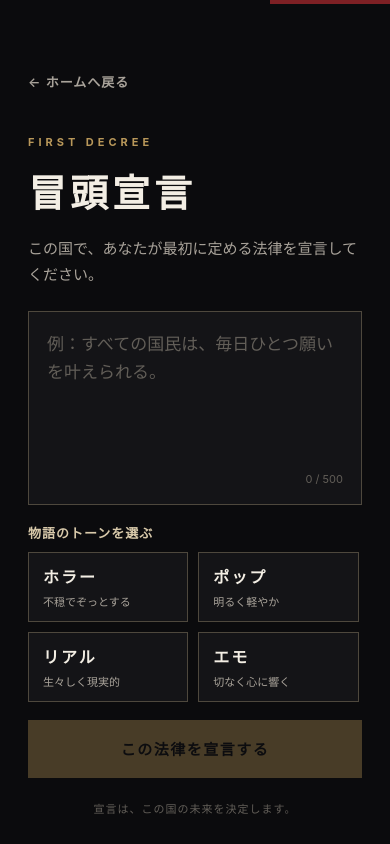
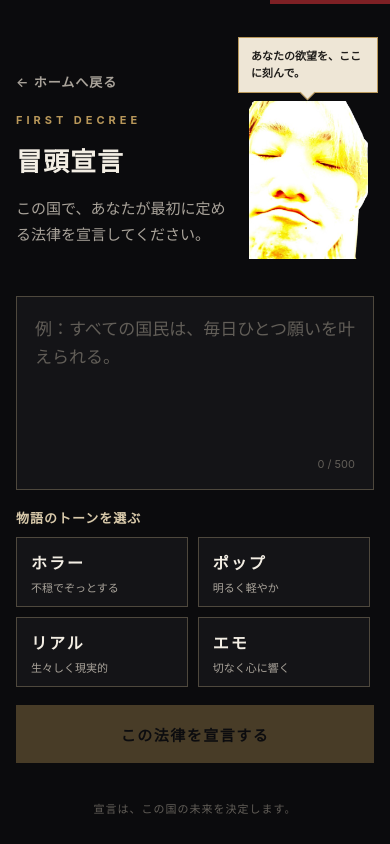
Before and after one commit to 1R0U/Dictator, a React Native app: screen / in a window 390 px wide. Both pictures are taken after a click on the button "新規プレイ". Built offline with nearby package versions, Linux system fonts and the light colour scheme; no server answers.

Commit message:
feat: add random corner characters to entry screens (#77)

```diff
--- /dev/null
+++ b/components/CornerMessenger.js
@@ -0,0 +1,104 @@
+import { useState } from 'react';
+import { Image, StyleSheet, Text, View } from 'react-native';
+
+import { selectRandomIndex } from '../game/checkup';
+
+const CHARACTERS = [
+  {
+    image: require('../assets/corner-oracle.png'),
+    name: '欲望の神託',
+  },
+  {
+    image: require('../assets/corner-executioner.png'),
+    name: '記録の執行人',
+  },
+];
+
+/**
+ * 画面を開いた際に選ばれたキャラクターと一言を見出しの横へ表示する。
+ *
+ * @param {Object} props
+ * @param {boolean} props.compact 狭い画面向けの表示にするか。
+ * @param {string[]} props.messages キャラクターごとの一言。
+ */
+export default function CornerMessenger({ compact, messages }) {
+  const [characterIndex] = useState(() => selectRandomIndex(CHARACTERS.length));
+  const character = CHARACTERS[characterIndex];
+  const message = messages[characterIndex];
+
+  return (
+    <View
+      accessibilityLabel={`${character.name}。「${message}」`}
+      accessible
+      style={[styles.container, compact && styles.compactContainer]}
+    >
+      <View pointerEvents="none" style={[styles.bubble, compact && styles.compactBubble]}>
+        <Text style={styles.message}>{message}</Text>
+        <View pointerEvents="none" style={styles.tail} />
+      </View>
+      <Image
+        accessible={false}
+        resizeMode="contain"
+        source={character.image}
+        style={[styles.image, compact && styles.compactImage]}
+      />
+    </View>
+  );
+}
+
+const styles = StyleSheet.create({
+  container: {
+    position: 'relative',
+    width: 153,
+    marginTop: -12,
+    alignItems: 'center',
+  },
+  compactContainer: {
+    width: 132,
+  },
+  bubble: {
+    position: 'absolute',
+    left: '50%',
+    bottom: '100%',
+    zIndex: 1,
+    width: 160,
+    marginLeft: -80,
+    marginBottom: 8,
+    paddingHorizontal: 12,
+    paddingVertical: 10,
+    borderWidth: 1,
+    borderColor: '#b9985a',
+    backgroundColor: '#eee6d6',
+  },
+  compactBubble: {
+    width: 140,
+    marginLeft: -70,
+  },
+  tail: {
+    position: 'absolute',
+    left: '50%',
+    bottom: -6,
+    width: 11,
+    height: 11,
+    marginLeft: -6,
+    borderRightWidth: 1,
+    borderBottomWidth: 1,
+    borderColor: '#b9985a',
+    backgroundColor: '#eee6d6',
+    transform: [{ rotate: '45deg' }],
+  },
+  message: {
+    color: '#201e1b',
+    fontSize: 11,
+    fontWeight: '800',
+    lineHeight: 17,
+  },
+  image: {
+    width: 153,
+    height: 183,
+  },
+  compactImage: {
+    width: 132,
+    height: 158,
+  },
+});
--- a/components/DeclarationForm.js
+++ b/components/DeclarationForm.js
@@ -9,9 +9,11 @@ import {
   StyleSheet,
   Text,
   TextInput,
+  useWindowDimensions,
   View,
 } from 'react-native';
 
+import CornerMessenger from './CornerMessenger';
 import { TONES, canStartDeclaration } from '../game/declaration';
 
 const MAX_LENGTH = 500;
@@ -20,6 +22,8 @@ const MAX_LENGTH = 500;
  * 最初の法律を入力し、親コンポーネントへ送信するフォーム。
  */
 export default function DeclarationForm({ onBack, onSubmit }) {
+  const { width } = useWindowDimensions();
+  const isCompact = width < 600;
   const [declaration, setDeclaration] = useState('');
   const [selectedTone, setSelectedTone] = useState('');
   const [isSubmitting, setIsSubmitting] = useState(false);
@@ -52,7 +56,7 @@ export default function DeclarationForm({ onBack, onSubmit }) {
       >
         <View pointerEvents="none" style={styles.accent} />
         <ScrollView
-          contentContainerStyle={styles.content}
+          contentContainerStyle={[styles.content, isCompact && styles.compactContent]}
           keyboardShouldPersistTaps="handled"
           style={styles.scrollView}
         >
@@ -65,11 +69,22 @@ export default function DeclarationForm({ onBack, onSubmit }) {
             >
               <Text style={styles.backButtonText}>← ホームへ戻る</Text>
             </Pressable>
-            <Text style={styles.kicker}>FIRST DECREE</Text>
-            <Text style={styles.title}>冒頭宣言</Text>
-            <Text style={styles.description}>
-              この国で、あなたが最初に定める法律を宣言してください。
-            </Text>
+            <View style={[styles.intro, isCompact && styles.compactIntro]}>
+              <View style={styles.headingCopy}>
+                <Text style={styles.kicker}>FIRST DECREE</Text>
+                <Text style={[styles.title, isCompact && styles.compactTitle]}>冒頭宣言</Text>
+                <Text style={styles.description}>
+                  この国で、あなたが最初に定める法律を宣言してください。
+                </Text>
+              </View>
+              <CornerMessenger
+                compact={isCompact}
+                messages={[
+                  'あなたの欲望を、ここに刻んで。',
+                  '遠慮はいらない。命令して。',
+                ]}
+              />
+            </View>
           </View>
 
           <View style={styles.form}>
@@ -180,6 +195,9 @@ const styles = StyleSheet.create({
     paddingTop: 64,
     paddingBottom: 28,
   },
+  compactContent: {
+    paddingHorizontal: 16,
+  },
   kicker: {
     marginBottom: 14,
     color: '#b9985a',
@@ -187,9 +205,21 @@ const styles = StyleSheet.create({
     fontWeight: '700',
     letterSpacing: 4,
   },
+  intro: {
+    flexDirection: 'row',
+    alignItems: 'flex-start',
+    justifyContent: 'space-between',
+    gap: 18,
+  },
+  compactIntro: {
+    gap: 10,
+  },
+  headingCopy: {
+    flex: 1,
+  },
   backButton: {
     alignSelf: 'flex-start',
-    marginBottom: 36,
+    marginBottom: 14,
     paddingVertical: 8,
     paddingRight: 12,
   },
@@ -207,6 +237,10 @@ const styles = StyleSheet.create({
     fontSize: 38,
     fontWeight: '800',
     letterSpacing: 4,
+  },
+  compactTitle: {
+    fontSize: 26,
+    letterSpacing: 1,
   },
   description: {
     maxWidth: 360,
--- a/components/History.js
+++ b/components/History.js
@@ -6,9 +6,11 @@ import {
   ScrollView,
   StyleSheet,
   Text,
+  useWindowDimensions,
   View,
 } from 'react-native';
 
+import CornerMessenger from './CornerMessenger';
 import { loadResults } from '../data/history';
 import {
   formatHistoryDate,
@@ -25,6 +27,8 @@ import {
  * @param {Function} [props.loadHistory] 履歴を取得する非同期処理。
  */
 export default function History({ onBack, onSelect, loadHistory = loadResults }) {
+  const { width } = useWindowDimensions();
+  const isCompact = width < 600;
   const [results, setResults] = useState([]);
   const [isLoading, setIsLoading] = useState(true);
   const [loadError, setLoadError] = useState('');
@@ -59,7 +63,10 @@ export default function History({ onBack, onSelect, loadHistory = loadResults })
 
   return (
     <SafeAreaView style={styles.container}>
-      <ScrollView contentContainerStyle={styles.content} style={styles.scrollView}>
+      <ScrollView
+        contentContainerStyle={[styles.content, isCompact && styles.compactContent]}
+        style={styles.scrollView}
+      >
         <View style={styles.header}>
           <Pressable
             accessibilityRole="button"
@@ -68,9 +75,22 @@ export default function History({ onBack, onSelect, loadHistory = loadResults })
           >
             <Text style={styles.backButtonText}>← ホームへ戻る</Text>
           </Pressable>
-          <Text style={styles.kicker}>NATIONAL ARCHIVE</Text>
-          <Text style={styles.title}>過去の記録</Text>
-          <Text style={styles.description}>これまでに統治した国々の結末。</Text>
+          <View style={[styles.intro, isCompact && styles.compactIntro]}>
+            <View style={[styles.headingCopy, styles.loweredHeaderContent]}>
+              <Text style={styles.kicker}>NATIONAL ARCHIVE</Text>
+              <Text style={[styles.title, isCompact && styles.compactTitle]}>過去の記録</Text>
+              <Text style={styles.description}>これまでに統治した国々の結末。</Text>
+            </View>
+            <View style={styles.loweredHeaderContent}>
+              <CornerMessenger
+                compact={isCompact}
+                messages={[
+                  '過去の欲望が、まだ光ってる。',
+                  '結末から目をそらさないで。',
+                ]}
+              />
+            </View>
+          </View>
         </View>
 
         <View style={styles.listArea}>
@@ -174,11 +194,14 @@ const styles = StyleSheet.create({
     paddingTop: 54,
     paddingBottom: 32,
   },
+  compactContent: {
+    paddingHorizontal: 16,
+  },
   header: {
-    alignItems: 'flex-start',
+    width: '100%',
   },
   backButton: {
-    marginBottom: 34,
+    marginBottom: 14,
     paddingVertical: 8,
     paddingRight: 12,
   },
@@ -194,12 +217,31 @@ const styles = StyleSheet.create({
     fontWeight: '900',
     letterSpacing: 4,
   },
+  intro: {
+    flexDirection: 'row',
+    alignItems: 'flex-start',
+    justifyContent: 'space-between',
+    gap: 18,
+  },
+  compactIntro: {
+    gap: 10,
+  },
+  headingCopy: {
+    flex: 1,
+  },
+  loweredHeaderContent: {
+    marginTop: 32,
+  },
   title: {
     marginTop: 14,
     color: '#f3eee4',
     fontSize: 38,
     fontWeight: '900',
     letterSpacing: 4,
+  },
+  compactTitle: {
+    fontSize: 26,
+    letterSpacing: 1,
   },
   description: {
     marginTop: 12,
```
Also changed, not shown: assets/corner-executioner.png (added), assets/corner-oracle.png (added).
